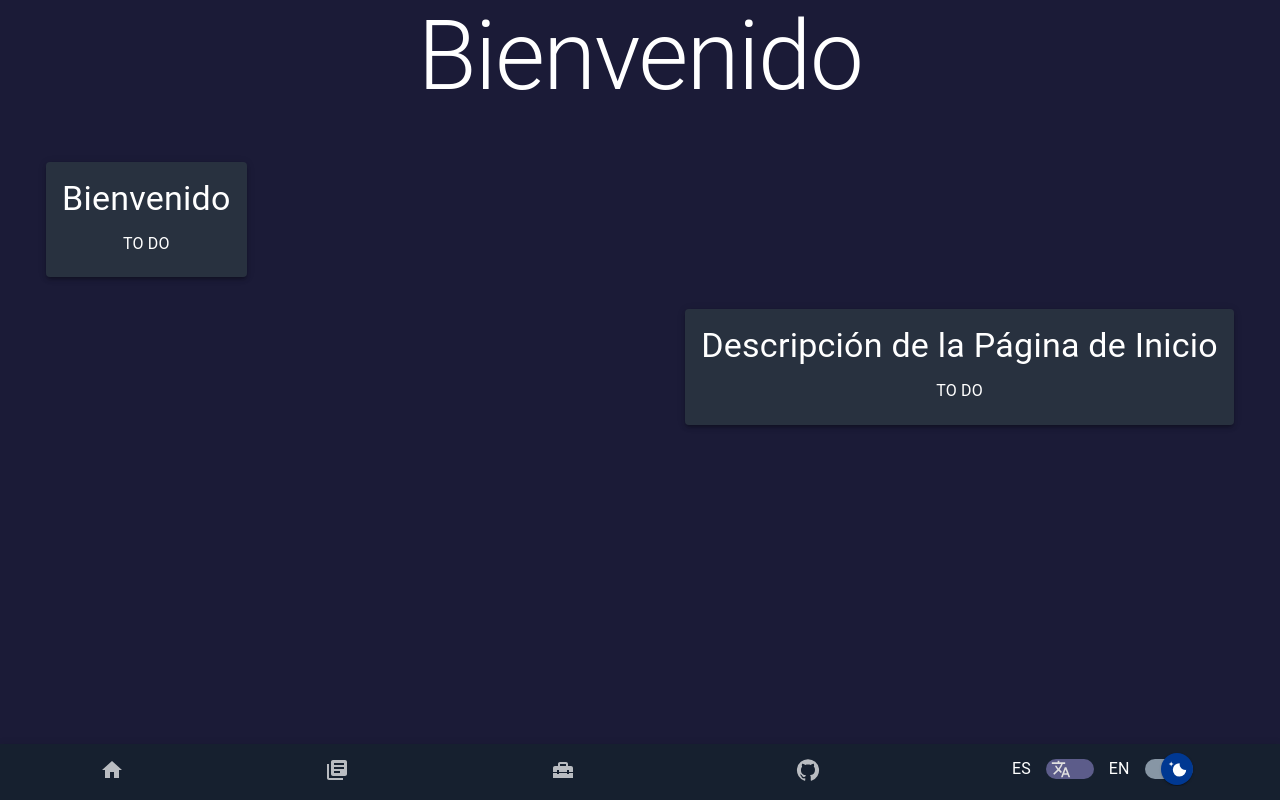
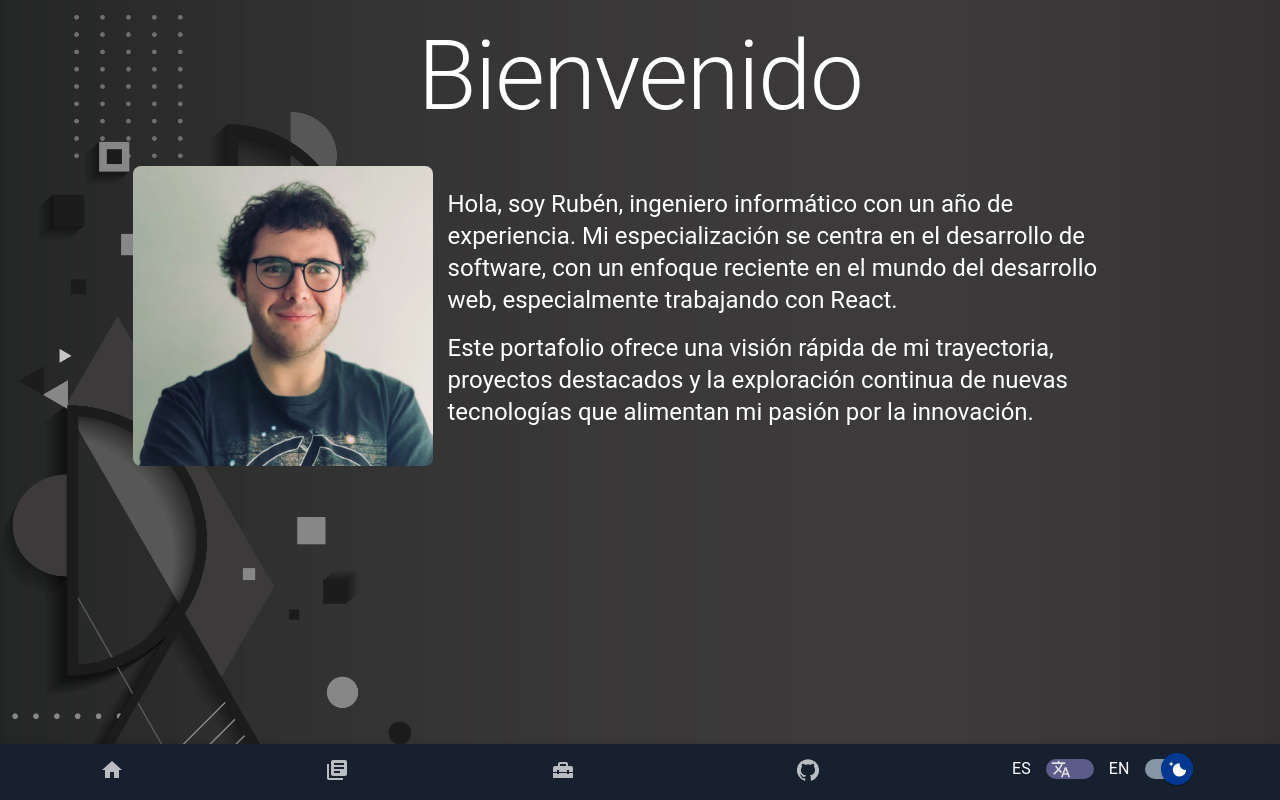
Before and after one commit to RLGARAY/RubenPortfolio, a React (Create React App) app: page / in a window 1280 px wide. Built offline with nearby package versions, Linux system fonts and the light colour scheme.

Commit message:
Home and background
Implemented home page and background image

```diff
--- a/public/en_textDB.json
+++ b/public/en_textDB.json
@@ -16,13 +16,13 @@
     "title": "Studies",
     "content": [
       {
-        "subtitle": "Study 1",
-        "texts": ["TO DO"],
+        "subtitle": "WIP",
+        "texts": ["WIP"],
         "tags": []
       },
       {
-        "subtitle": "Study 2",
-        "texts": ["TO DO"],
+        "subtitle": "WIP",
+        "texts": ["WIP"],
         "tags": []
       }
     ]
@@ -85,13 +85,11 @@
     "content": [
       {
         "subtitle": "Welcome",
-        "texts": ["TO DO"],
-        "tags": []
-      },
-      {
-        "subtitle": "Home Page Description",
-        "texts": ["TO DO"],
-        "tags": []
+        "texts": [
+          "Hello, I'm Rubén, a computer engineer with one year of experience. My expertise lies in software development, with a recent focus on the world of web development, particularly working with React.",
+          "This portfolio provides a quick overview of my journey, notable projects, and the ongoing exploration of new technologies that fuel my passion for innovation."
+        ],
+        "image": "me.jpg"
       }
     ]
   }
--- a/public/es_textDB.json
+++ b/public/es_textDB.json
@@ -16,13 +16,13 @@
     "title": "Estudios",
     "content": [
       {
-        "subtitle": "Estudio 1",
-        "texts": ["TO DO"],
+        "subtitle": "WIP",
+        "texts": ["WIP"],
         "tags": []
       },
       {
-        "subtitle": "Estudio 2",
-        "texts": ["TO DO"],
+        "subtitle": "WIP",
+        "texts": ["WIP"],
         "tags": []
       }
     ]
@@ -85,13 +85,11 @@
     "content": [
       {
         "subtitle": "Bienvenido",
-        "texts": ["TO DO"],
-        "tags": []
-      },
-      {
-        "subtitle": "Descripción de la Página de Inicio",
-        "texts": ["TO DO"],
-        "tags": []
+        "texts": [
+          "Hola, soy Rubén, ingeniero informático con un año de experiencia. Mi especialización se centra en el desarrollo de software, con un enfoque reciente en el mundo del desarrollo web, especialmente trabajando con React.",
+          "Este portafolio ofrece una visión rápida de mi trayectoria, proyectos destacados y la exploración continua de nuevas tecnologías que alimentan mi pasión por la innovación."
+        ],
+        "image": "me.jpg"
       }
     ]
   }
--- a/src/App.tsx
+++ b/src/App.tsx
@@ -18,7 +18,15 @@ function App() {
     <ThemeProviderWrapper>
       <TextProvider>
         <CssBaseline />
-        <Box sx={{ height: '94vh', display: 'flex', flexDirection: 'column' }}>
+        <Box
+          sx={{
+            height: '94vh',
+            display: 'flex',
+            flexDirection: 'column',
+            backgroundImage: 'url("Images/backgroundDark.jpg")',
+            backgroundSize: 'cover',
+          }}
+        >
           <NavBar />
           <Box
             sx={{
--- a/src/contexts/ThemeProviderWrapper.tsx
+++ b/src/contexts/ThemeProviderWrapper.tsx
@@ -37,7 +37,15 @@ export const ThemeProviderWrapper: React.FC<ThemeProviderWrapperProps> = ({ chil
       },
       background: {
         default: darkMode ? '#1b1b37' : 'auto',
-        paper: darkMode ? '#16202f' : 'auto',
+        paper: darkMode ? '#16202f' : '#fff',
+      },
+    },
+    typography: {
+      h1: {
+        color: '#fff',
+      },
+      h5: {
+        color: '#fff',
       },
     },
   });
--- a/src/pages/Home.tsx
+++ b/src/pages/Home.tsx
@@ -2,16 +2,13 @@ import React from 'react';
 
 import Typography from '@mui/material/Typography';
 import Box from '@mui/material/Box';
-import Paper from '@mui/material/Paper';
-import Grid from '@mui/material/Grid';
-import Chip from '@mui/material/Chip';
 
 import { useTextContext } from '../contexts/DataProvider';
 
 interface TextItem {
   subtitle: string;
   texts: string[];
-  tags: string[];
+  image: string;
 }
 
 interface SectionData {
@@ -30,6 +27,8 @@ const Home: React.FC = () => {
 
   // Obtener datos específicos de la sección de experiencia
   const homeData: SectionData = textData.home;
+  const imageSrc = homeData.content[0].image;
+
   return (
     <Box
       sx={{
@@ -37,47 +36,41 @@ const Home: React.FC = () => {
         flexDirection: 'column',
         alignItems: 'center',
         textAlign: 'center',
+        padding: '20px',
       }}
     >
       <Typography variant="h1" gutterBottom>
         {homeData.title}
       </Typography>
-      <Grid container spacing={4} sx={{ flexDirection: 'column', padding: 2 }}>
-        {homeData.content.map((item, index) => (
-          <Grid
-            key={index}
-            item
-            xs={12}
-            sm={11}
-            md={9}
-            lg={8}
-            sx={{
-              marginRight: index % 2 === 0 ? 'auto' : '30px',
-              marginLeft: index % 2 !== 0 ? 'auto' : '30px',
+
+      {imageSrc && (
+        <Box
+          style={{
+            display: 'flex',
+            flexDirection: 'row',
+            alignItems: 'center',
+            gap: '15px',
           }}
         >
-            <Paper elevation={3} sx={{ padding: 2 }}>
-              <Typography variant="h4" gutterBottom>
-                {item.subtitle}
-              </Typography>
-              {item.texts.map((text, textIndex) => (
-                <Typography key={textIndex} variant="body1" gutterBottom>
+          <img
+            src={'Images/' + imageSrc}
+            alt="Imagen de bienvenida"
+            style={{ maxWidth: '100%', maxHeight: '300px', borderRadius: '8px' }}
+          />
+
+          <div style={{ maxWidth: '700px', width: '100%', textAlign: 'left' }}>
+            {homeData.content.map((item, index) => (
+              <div key={index}>
+                {item.texts.map((text, i) => (
+                  <Typography key={i} variant="h5" paragraph>
                     {text}
                   </Typography>
                 ))}
-              {item.tags.map((tag, tagIndex) => (
-                <Chip
-                  color="primary"
-                  variant="outlined"
-                  key={tagIndex}
-                  label={tag}
-                  sx={{ marginRight: 5 }}
-                />
+              </div>
             ))}
-            </Paper>
-          </Grid>
-        ))}
-      </Grid>
+          </div>
+        </Box>
+      )}
     </Box>
   );
 };
```
Also changed, not shown: public/Images/backgroundDark.jpg (added), public/Images/me.jpg (added). Lines whose indentation alone changed are shown as unchanged.
